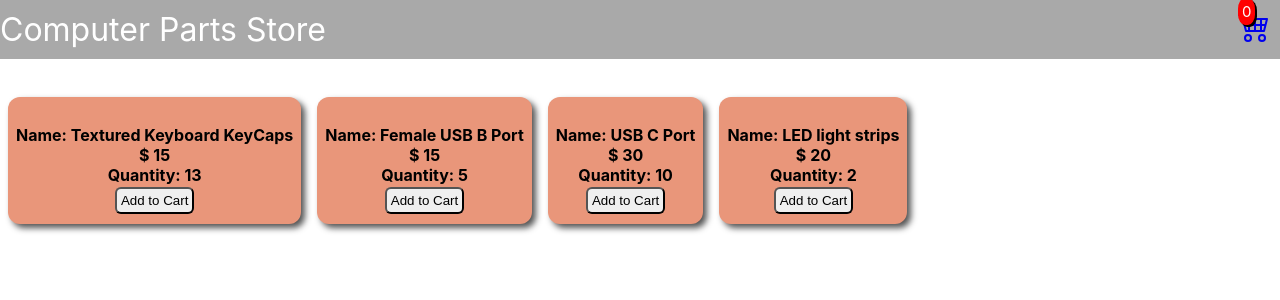
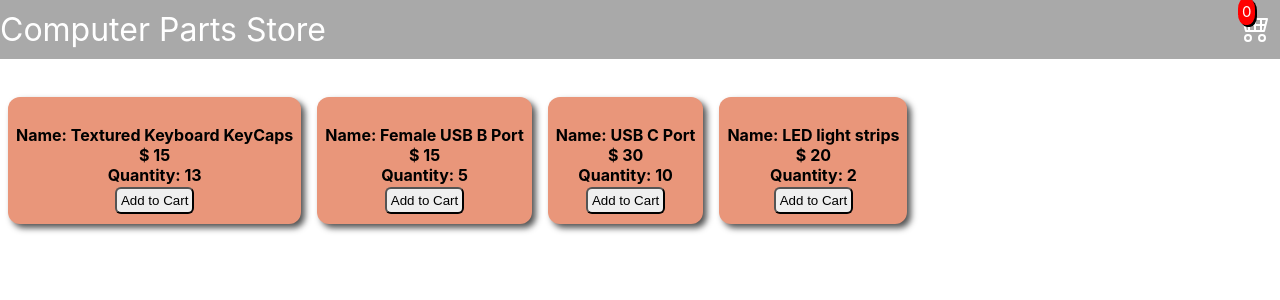
Before and after one commit to def08/Computer-Parts-Store, a React (Create React App) app: page / in a window 1280 px wide. Shown: the top 300 px of the page. Built offline with nearby package versions, Linux system fonts and the light colour scheme.

Commit message:
Added navigation system instead of using href

```diff
--- a/src/page/Storepage.js
+++ b/src/page/Storepage.js
@@ -1,9 +1,11 @@
 import { useState } from "react";
 import { BsCart4 } from "react-icons/bs";
 import { useCart } from "../provider/Provider";
+import { useNavigate } from "react-router-dom";
 
 export const Storepage1 = () =>{
     const { Cart, setCart } = useCart();
+    const navigate = useNavigate();
     const [partsList, setpartsList] = useState([
         {
             PartName: 'Textured Keyboard KeyCaps',
@@ -53,7 +55,7 @@ export const Storepage1 = () =>{
             <div className="navigation">
                 Computer Parts Store
                 <div style={{float: 'right',position: 'relative'}}>
-                    <a href='/cart'>
+                    <a onClick={()=>navigate('cart')}>
                        <BsCart4/>
                     </a>
                     <div className="Cartcount">
```
